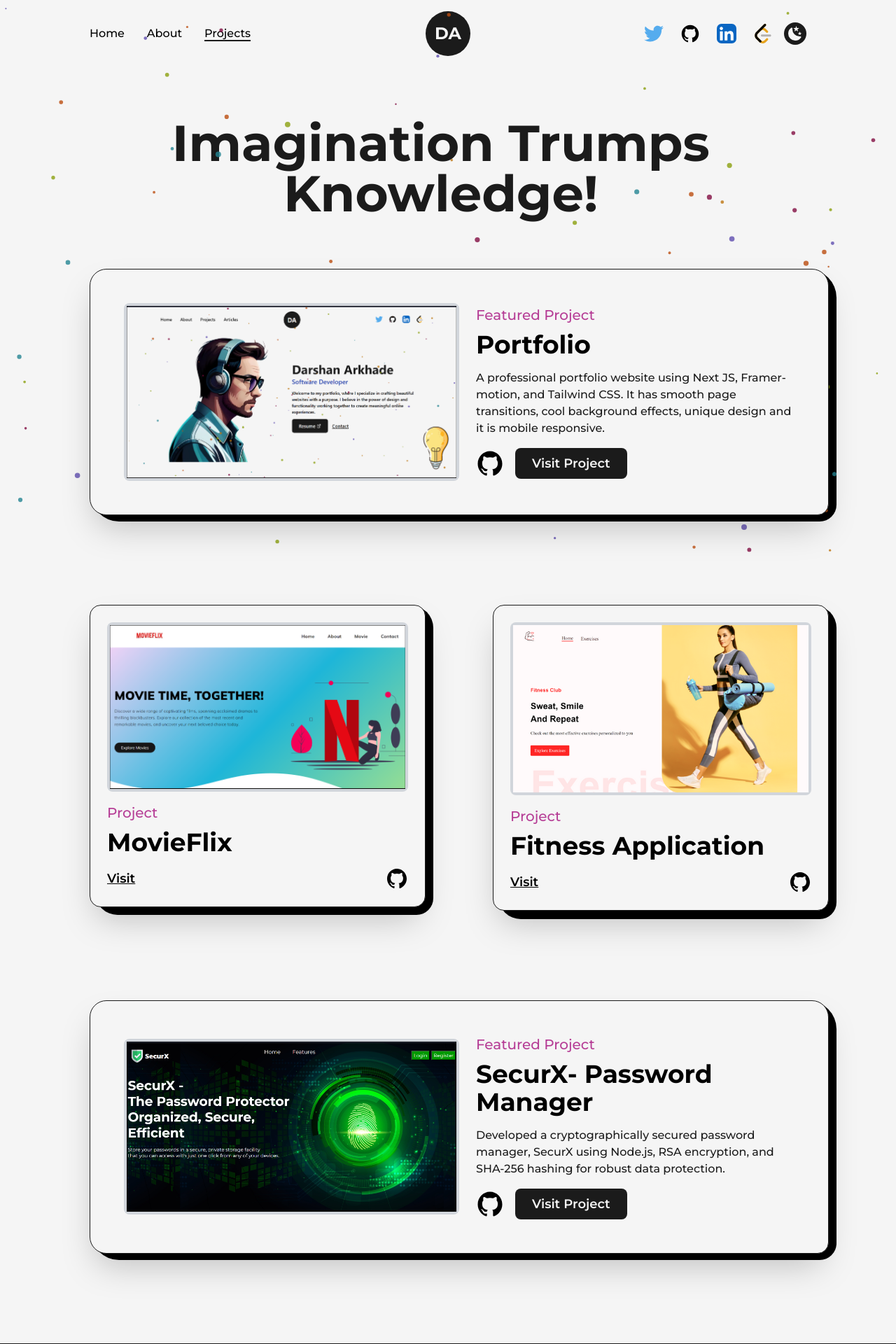
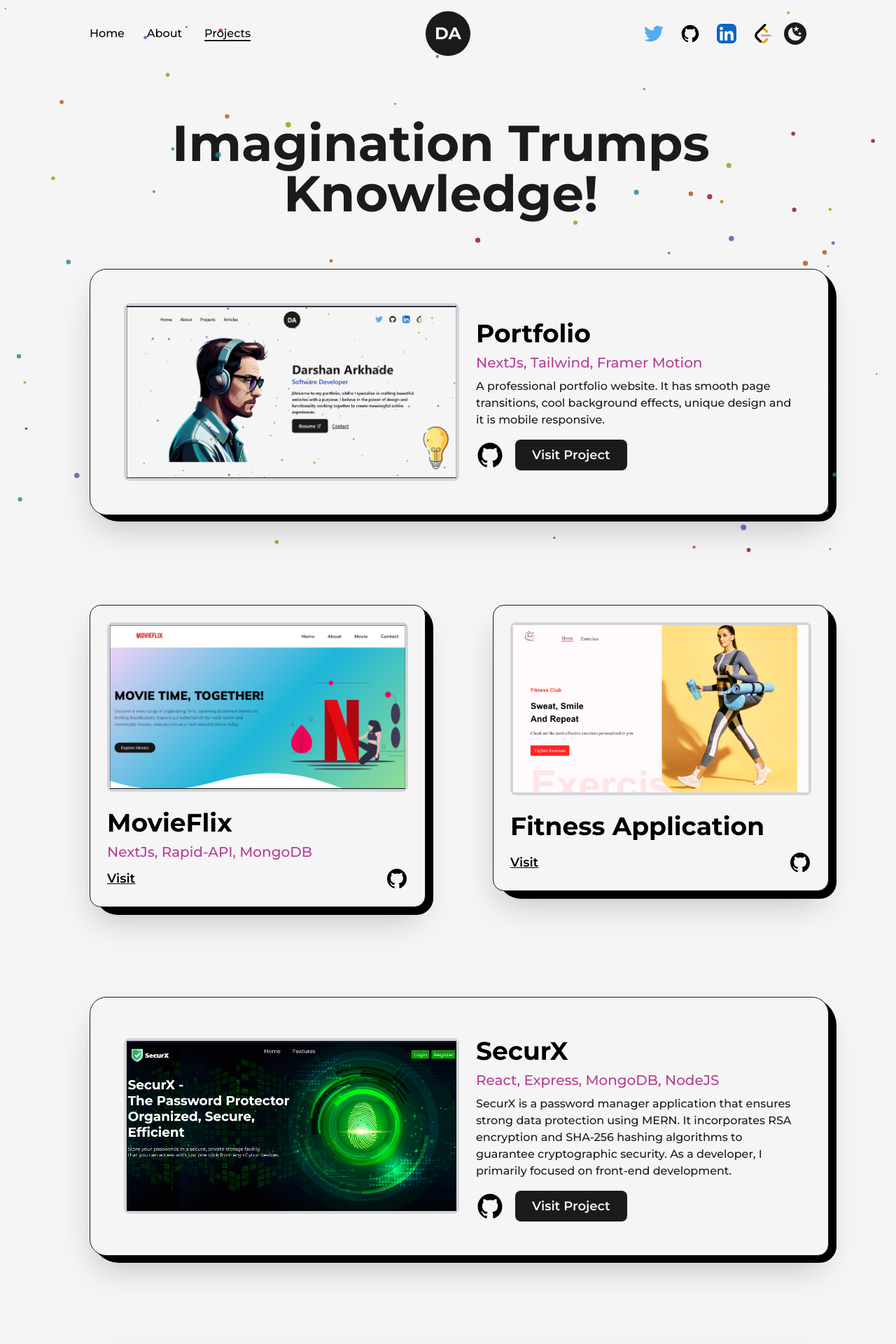
Before and after one commit to king0203/portfolio, a Next.js app: page /projects in a window 1280 px wide. Shown: the top 1920 px of the page at 70% size. Built offline with nearby package versions, Linux system fonts and the light colour scheme.

Commit message:
navbar responsive

```diff
--- a/app/about/page.js
+++ b/app/about/page.js
@@ -29,25 +29,15 @@ const about = () => {
                 About Me
               </h2>
               <p className="font-medium">
-                Hi, I am Darshan Arkhade, a web developer and UI/UX designer
-                with a passion for creating beautiful, functional, and
-                user-centered digital experiences. With 1 years of experience in
-                the field. I am always looking for new and innovative ways to
-                bring my clients visions to life.
+              Hi,  I am Darshan Arkhade, and I am a passionate web developer with a keen interest in developing dynamic and interactive websites. With a strong foundation in web development technologies, I strive to create engaging user experiences through innovative design and functionality.
               </p>
 
               <p className="font-medium my-4">
-                I believe that design is about more than just making things look
-                pretty its about solving problems and creating intuitive,
-                enjoyable experiences for users.
+              In addition to web development, I have a genuine fascination for blockchain technology and its potential applications. Exploring decentralized solutions and understanding the intricacies of blockchain has been an exciting journey for me. I am always eager to expand my knowledge in this evolving field.
               </p>
 
               <p className="font-medium">
-                Whether I am working on a website, mobile app, or other digital
-                product, I bring my commitment to design excellence and
-                user-centered thinking to every project I work on. I look
-                forward to the opportunity to bring my skills and passion to
-                your next project.
+              Furthermore, I have a solid understanding of Data Structures and Algorithms (DSA), which allows me to write efficient and optimized code. I enjoy solving complex problems and finding elegant solutions by applying DSA principles
               </p>
             </div>
 
--- a/app/projects/page.js
+++ b/app/projects/page.js
@@ -11,11 +11,12 @@ import Link from "next/link";
 import { GithubIcon } from "@/components/Icon";
 import securx from "../../public/Images/securx.png";
 import movieflix from "../../public/Images/movieflix.png";
+import degchain from "../../public/Images/degchain.png";
 import portfolio from "../../public/Images/portfolio.png";
 import fitness from "../../public/Images/fitness.png";
 import TransitionEffect from "@/components/TransitionEffect";
 
-const FeaturedProject = ({ type, title, summary, img, link, github }) => {
+const FeaturedProject = ({  title,tech, summary, img, link, github }) => {
   return (
     <article
       className="w-full p-12 flex items-center relative justify-between rounded-3xl rounded-br-2xl
@@ -39,9 +40,7 @@ const FeaturedProject = ({ type, title, summary, img, link, github }) => {
         />
       </Link>
       <div className="w-1/2 flex flex-col items-start justify-between pl-6 ">
-        <span className="text-primary dark:text-primaryDark font-medium text-xl">
-          {type}
-        </span>
+
         <Link
           href={link}
           target="_blank"
@@ -49,6 +48,9 @@ const FeaturedProject = ({ type, title, summary, img, link, github }) => {
         >
           <h2 className="my-2 w-full text-left text-4xl font-bold ">{title}</h2>
         </Link>
+        <span className="text-primary dark:text-primaryDark font-medium text-xl">
+          {tech}
+        </span>
         <p className="my-2 font-medium text-dark dark:text-light">{summary}</p>
         <div className="mt-2 flex items-center ">
           <Link href={github} target="_blank" className="w-10">
@@ -67,7 +69,7 @@ const FeaturedProject = ({ type, title, summary, img, link, github }) => {
   );
 };
 
-const Project = ({ type, title, img, link, github }) => {
+const Project = ({  title,tech, img, link, github }) => {
   return (
     <article
       className="w-full p-6 flex flex-col items-center  justify-between rounded-2xl border
@@ -91,9 +93,7 @@ const Project = ({ type, title, img, link, github }) => {
         />
       </Link>
       <div className="w-full flex flex-col items-start justify-between mt-4 ">
-        <span className="text-primary dark:text-primaryDark font-medium text-xl">
-          {type}
-        </span>
+
         <Link
           href={link}
           target="_blank"
@@ -101,6 +101,9 @@ const Project = ({ type, title, img, link, github }) => {
         >
           <h2 className="my-2 w-full text-left text-4xl font-bold ">{title}</h2>
         </Link>
+        <span className="text-primary dark:text-primaryDark font-medium text-xl">
+          {tech}
+        </span>
         <div className="mt-2 flex w-full justify-between items-center ">
           <Link
             href={link}
@@ -134,9 +137,9 @@ const projects = () => {
           <div className="grid grid-cols-12 gap-24 gap-y-32 ">
           <div className="col-span-12">
               <FeaturedProject
-                type="Featured Project"
                 title="Portfolio"
-                summary="A professional portfolio website using Next JS, Framer-motion, and Tailwind CSS. It has smooth page transitions, cool background effects, unique design and it is mobile responsive."
+                tech="NextJs, Tailwind, Framer Motion"
+                summary="A professional portfolio website. It has smooth page transitions, cool background effects, unique design and it is mobile responsive."
                 link="https://darshan-dev.vercel.app/"
                 img={portfolio}
                 github="https://github.com/king0203/portfolio"
@@ -145,8 +148,8 @@ const projects = () => {
 
             <div className="col-span-6">
               <Project
-                type="Project"
                 title="MovieFlix"
+                tech="NextJs, Rapid-API, MongoDB"
                 link="https://github.com/king0203/movieflix"
                 img={movieflix}
                 github="https://github.com/king0203/movieflix"
@@ -154,7 +157,6 @@ const projects = () => {
             </div>
             <div className="col-span-6">
               <Project
-                type="Project"
                 title="Fitness Application"
                 link="https://github.com/king0203/Online-Banking-System"
                 img={fitness}
@@ -163,36 +165,34 @@ const projects = () => {
             </div>
             <div className="col-span-12">
               <FeaturedProject
-                type="Featured Project"
-                title="SecurX- Password Manager"
+                title="SecurX"
+                tech="React, Express, MongoDB, NodeJS"
                 summary="
-                Developed a cryptographically secured password manager, SecurX using Node.js, RSA encryption, and SHA-256
-hashing for robust data protection.
+                SecurX is a password manager application that ensures strong data protection using MERN.
+                 It incorporates RSA encryption and SHA-256 hashing algorithms to guarantee cryptographic
+                 security. As a developer, I primarily focused on front-end development.
                 "
                 link="https://securex-ultimate-password-manager.netlify.app/"
                 img={securx}
                 github="https://github.com/king0203/SecurX"
               />
             </div>
-
-            {/* <div className="col-span-6">
-              <Project
-                type="Project"
-                title="Banking System"
-                link="https://github.com/king0203/Online-Banking-System"
-                img={securx}
-                github="https://github.com/king0203/Online-Banking-System"
+            <div className="col-span-12">
+              <FeaturedProject
+                title="Degchain"
+                tech="NextJs, Tailwind CSS, Solidity, Hardhat, Ether.js, IPFS "
+                summary="
+                The Decentralized Gradesheet System, which leverages blockchain technology and
+                decentralized storage, transforms the way grade sheets are managed in education.
+               As a developer, I played a significant role in the project, focusing mainly on front-end technologies
+                "
+                link="https://github.com/DegChain/Degchain-Frontend"
+                img={degchain}
+                github="https://github.com/DegChain/Degchain-Frontend"
               />
             </div>
-            <div className="col-span-6">
-              <Project
-                type="Project"
-                title="Banking System"
-                link="https://github.com/king0203/Online-Banking-System"
-                img={securx}
-                github="https://github.com/king0203/Online-Banking-System"
-              />
-            </div> */}
+
+
           </div>
         </div>
       </main>
--- a/components/Navbar.js
+++ b/components/Navbar.js
@@ -1,5 +1,5 @@
 "use client";
-import React from "react";
+import React, { useState } from "react";
 import Link from "next/link";
 import Logo from "@/components/Logo";
 import {
@@ -12,26 +12,82 @@ import { motion } from "framer-motion";
 import useThemeSwitcher from "./useThemeSwitcher";
 import { SunIcon } from "@/components/Icon";
 import { MoonIcon } from "@/components/Icon";
-import { usePathname } from 'next/navigation'
+import { usePathname } from "next/navigation";
+import { useRouter } from 'next/navigation'
 
 const CustomLink = ({ href, title, className = "" }) => {
-  const pathname = usePathname()
+  const pathname = usePathname();
   return (
     //we use group to target particular element from parent , means we hover parent then react
     <Link href={href} className={`${className} relative group`}>
       {title}
       <span
         className={`h-0.5 inline-block w-0 left-0 -bottom-0.5 bg-dark dark:bg-light absolute
-      group-hover:w-full transition-width ease duration-300 ${pathname  === href ? "w-full" : "w-0"}`}
-      >&nbsp;</span>
+      group-hover:w-full transition-width ease duration-300 ${
+        pathname === href ? "w-full" : "w-0"
+      }`}
+      >
+        &nbsp;
+      </span>
     </Link>
+  );
+};
+
+const CustomMobileLink = ({ href, title, className = "" }) => {
+  const pathname = usePathname();
+  const router= useRouter();
+
+  const handleClick=()=>{
+    router.push(href)
+  }
+  return (
+    //we use group to target particular element from parent , means we hover parent then react
+
+    <button href={href} className={`${className} relative group text-light dark:text-dark my-2` } onClick={handleClick}>
+      {title}
+      <span
+        className={`h-0.5 inline-block w-0 left-0 -bottom-0.5 bg-light dark:bg-dark absolute
+      group-hover:w-full transition-width ease duration-300 ${
+        pathname === href ? "w-full" : "w-0"
+      }`}
+      >
+        &nbsp;
+      </span>
+    </button>
   );
 };
 
 const Navbar = () => {
   const [mode, setMode] = useThemeSwitcher();
+  const [isOpen, setIsOpen] = useState(false);
+  const handleClick = () => {
+    setIsOpen(!isOpen);
+  };
+
   return (
-    <header className="text-black dark:text-white flex flex-row justify-between items-center w-full px-32 py-8 font-medium font-mont bg-light dark:bg-dark">
+    <header className="text-black relative dark:text-white flex flex-row justify-between items-center w-full px-32 py-8 font-medium font-mont bg-light dark:bg-dark">
+      <button
+        className=" hidden lg:flex flex-col  justify-center gap-0.5  items-center"
+        onClick={handleClick}
+      >
+        <span
+          className={`bg-dark dark:bg-light block transition-all duration-300 ease-out h-0.5 w-6  rounded-sm ${
+            isOpen ? "rotate-45 translate-y-1.5" : "-translate-y-0.5"
+          } `}
+        ></span>
+        <span
+          className={`bg-dark dark:bg-light block transition-all duration-300 ease-out h-0.5 w-6  rounded-sm my-0.5 ${
+            isOpen ? "opacity-0" : "opacity-100"
+          } `}
+        ></span>
+        <span
+          className={`bg-dark dark:bg-light block transition-all duration-300 ease-out h-0.5 w-6  rounded-sm ${
+            isOpen ? "-rotate-45 -translate-y-1.5 " : "translate-y-0.5"
+          } `}
+        ></span>
+      </button>
+
+      <div className="w-full flex justify-between items-center lg:hidden">
         <nav>
           <CustomLink href="/" title="Home" className="mr-4" />
           <CustomLink href="/about" title="About" className="mx-4" />
@@ -78,7 +134,7 @@ const Navbar = () => {
           <button
             onClick={() => setMode(mode === "light" ? "dark" : "light")}
             className={`ml-4 flex items-center justify-center rounded-full p-1
-          ${mode==="light" ?  'bg-dark text-light': 'bg-light text-dark'}`}
+          ${mode === "light" ? "bg-dark text-light" : "bg-light text-dark"}`}
           >
             {mode === "dark" ? (
               <SunIcon className={"fill:dark"} />
@@ -87,7 +143,75 @@ const Navbar = () => {
             )}
           </button>
         </nav>
-      <div className="absolute left-1/2 top-2 -translate-x-1/2">
+      </div>
+
+      {
+        isOpen ?
+        <motion.div
+        initial={{scale:0, opacity:0, x:"-50%", y:"-50%"}}
+        animate={{scale:1, opacity:1}}
+        className="bg-dark/90 dark:bg-light/75 backdrop-blur-sm py-32
+      min-w-[70vw] z-20 flex flex-col justify-between items-center fixed top-1/2 left-1/2 -translate-x-1/2 -translate-y-1/2">
+        <nav className="flex flex-col justify-center items-center">
+          <CustomMobileLink href="/" title="Home" className=""  />
+          <CustomMobileLink href="/about" title="About" className=""  />
+          <CustomMobileLink href="/projects" title="Projects" className="" />
+          {/* <CustomLink href="/articles" title="Articles" className="ml-4" /> */}
+        </nav>
+
+        <nav className="flex flex-row justify-center items-center flex-wrap mt-2">
+          <motion.a
+            href="https://twitter.com/darshanarkhade"
+            target={"_blank"}
+            whileHover={{ y: -2 }}
+            whileTap={{ scale: 0.9 }}
+            className="w-7 mr-3"
+          >
+            <TwitterIcon />
+          </motion.a>
+          <motion.a
+            href="https://github.com/king0203"
+            target={"_blank"}
+            whileHover={{ y: -2 }}
+            whileTap={{ scale: 0.9 }}
+            className="w-7 mx-3 bg-light dark:bg-dark rounded-full"
+          >
+            <GithubIcon />
+          </motion.a>
+          <motion.a
+            href="https://www.linkedin.com/in/darshan-arkhade-2a021324b/"
+            target={"_blank"}
+            whileHover={{ y: -2 }}
+            whileTap={{ scale: 0.9 }}
+            className="w-7 mx-3 "
+          >
+            <LinkedInIcon />
+          </motion.a>
+          <motion.a
+            href="https://leetcode.com/king0203/"
+            target={"_blank"}
+            whileHover={{ y: -2 }}
+            whileTap={{ scale: 0.9 }}
+            className="w-7 ml-3"
+          >
+            <LeetcodeIcon />
+          </motion.a>
+          <button
+            onClick={() => setMode(mode === "light" ? "dark" : "light")}
+            className={`ml-4 flex items-center justify-center rounded-full p-1
+          ${mode === "light" ? "bg-dark text-light" : "bg-light text-dark"}`}
+          >
+            {mode === "dark" ? (
+              <SunIcon className={"fill:dark"} />
+            ) : (
+              <MoonIcon className={"fill:dark"} />
+            )}
+          </button>
+        </nav>
+      </motion.div> : null
+      }
+
+      <div className="absolute left-1/2 top-2 -translate-x-1/2 z-10">
         <Logo />
       </div>
     </header>
--- a/components/SkillIcon.js
+++ b/components/SkillIcon.js
@@ -1,4 +1,4 @@
-import { SiJavascript, SiCss3, SiHtml5, SiMongodb, SiPython, SiReact, SiGithub, SiGooglecloud, SiLinux, SiNetlify, SiTypescript, SiUbuntu, SiVercel, SiCplusplus, SiExpress, SiTailwindcss, SiPostman, SiNextdotjs } from "react-icons/si";
+import { SiC, SiJavascript, SiCss3, SiHtml5, SiMongodb, SiPython, SiReact, SiGithub, SiGooglecloud, SiLinux, SiNetlify, SiTypescript, SiUbuntu, SiVercel, SiCplusplus, SiExpress, SiTailwindcss, SiPostman, SiNextdotjs } from "react-icons/si";
 import { FaNodeJs } from "react-icons/fa";
 
 const data = [
@@ -15,6 +15,21 @@ const data = [
     icon: SiCss3,
     options: {
       color: '#1572B6',
+    }
+  },
+  {
+    name: 'C',
+    icon: SiC,
+    options: {
+      color: '#1572B6',
+    }
+  },
+  {
+    name: 'vercel',
+    icon: SiVercel,
+    options: {
+      color: '#000000',
+      className:'dark:fill-white '
     }
   },
   {
--- a/tailwind.config.js
+++ b/tailwind.config.js
@@ -18,6 +18,26 @@ module.exports = {
         primaryDark: "#58E6D9", // 80,230,217
     }
     },
+    screens: {
+      "2xl": { max: "1535px" },
+      // => @media (max-width: 1535px) { ... }
+
+      xl: { max: "1279px" },
+      // => @media (max-width: 1279px) { ... }
+
+      lg: { max: "1023px" },
+      // => @media (max-width: 1023px) { ... }
+
+      md: { max: "767px" },
+      // => @media (max-width: 767px) { ... }
+
+      sm: { max: "639px" },
+      // => @media (max-width: 639px) { ... }
+
+      xs: { max: "479px" },
+      // => @media (max-width: 479px) { ... }
+  },
+
   },
   plugins: [],
 }
```
Also changed, not shown: public/Images/degchain.png (added). Lines whose indentation alone changed are shown as unchanged.
